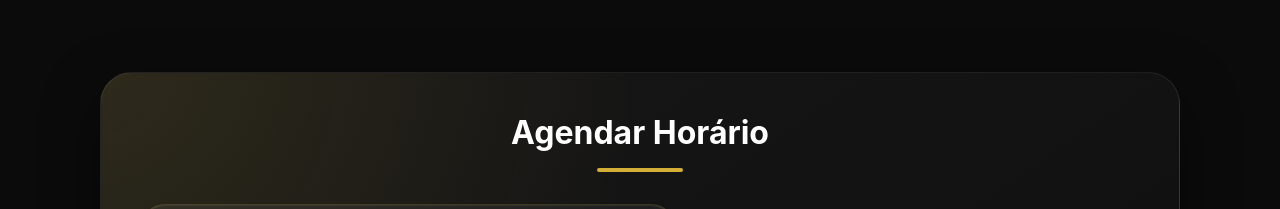
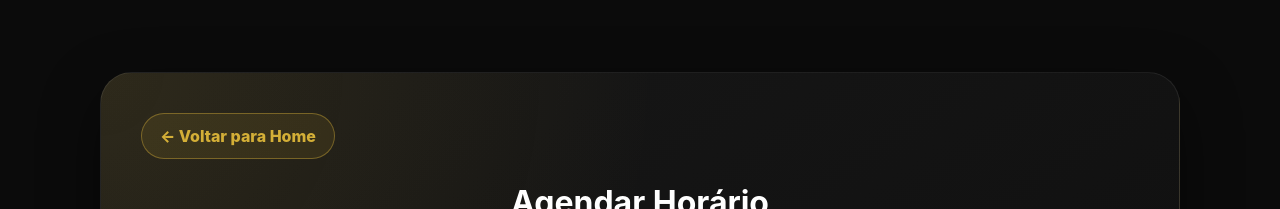
Before and after one commit to ErickLSSousa/BarberCorteFino_Front, a React (Vite) app: page /agendar in a window 1280 px wide. Shown: the top 209 px of the page. Built offline with nearby package versions, Linux system fonts and the light colour scheme; no server answers.

Commit message:
Add home navigation button

```diff
--- a/src/components/AdminLayout/AdminLayout.css
+++ b/src/components/AdminLayout/AdminLayout.css
@@ -29,6 +29,7 @@
 }
 
 .admin-nav a,
+.admin-home-link,
 .admin-logout {
     padding: 13px 15px;
     border-radius: 14px;
@@ -39,6 +40,7 @@
 
 .admin-nav a.active,
 .admin-nav a:hover,
+.admin-home-link:hover,
 .admin-logout:hover {
     background: var(--gold);
     color: #111
--- a/src/components/AdminLayout/AdminLayout.jsx
+++ b/src/components/AdminLayout/AdminLayout.jsx
@@ -1,4 +1,4 @@
-import { NavLink, Outlet, useNavigate } from "react-router-dom";
+import { Link, NavLink, Outlet, useNavigate } from "react-router-dom";
 import { authStorage } from "../../services/auth";
 import "./AdminLayout.css";
 
@@ -20,6 +20,7 @@ export default function AdminLayout() {
           <NavLink to="/admin/barbeiros">Barbeiros</NavLink>
           <NavLink to="/admin/portfolio">Portfólio</NavLink>
         </nav>
+        <Link className="admin-home-link" to="/">Voltar para Home</Link>
         <button className="admin-logout" onClick={logout}>Sair</button>
       </aside>
       <main className="admin-main"><Outlet /></main>
--- /dev/null
+++ b/src/components/BackHomeButton.css
@@ -0,0 +1,21 @@
+.back-home-button {
+  display: inline-flex;
+  align-items: center;
+  justify-content: center;
+  gap: 8px;
+  width: fit-content;
+  padding: 12px 18px;
+  border: 1px solid rgba(212, 175, 55, 0.42);
+  border-radius: 999px;
+  background: rgba(212, 175, 55, 0.1);
+  color: var(--gold);
+  font-weight: 800;
+  transition: var(--transition);
+}
+
+.back-home-button:hover {
+  background: var(--gold);
+  color: #111;
+  transform: translateY(-2px);
+  box-shadow: 0 12px 26px rgba(212, 175, 55, 0.22);
+}
--- /dev/null
+++ b/src/components/BackHomeButton.jsx
@@ -0,0 +1,10 @@
+import { Link } from "react-router-dom";
+import "./BackHomeButton.css";
+
+export default function BackHomeButton({ className = "" }) {
+  return (
+    <Link to="/" className={`back-home-button ${className}`.trim()}>
+      ← Voltar para Home
+    </Link>
+  );
+}
--- a/src/components/BookingForm/BookingForm.css
+++ b/src/components/BookingForm/BookingForm.css
@@ -274,3 +274,7 @@
     font-size: 0.95rem;
   }
 }
+
+.booking-home-button {
+  margin-bottom: 24px;
+}
--- a/src/pages/AdminLogin.jsx
+++ b/src/pages/AdminLogin.jsx
@@ -1,7 +1,8 @@
 import { useState } from "react";
-import { Link, useNavigate } from "react-router-dom";
+import { useNavigate } from "react-router-dom";
 import { adminAuthAPI } from "../services/adminAPI";
 import { authStorage } from "../services/auth";
+import BackHomeButton from "../components/BackHomeButton";
 import "./Login.css";
 
 export default function AdminLogin() {
@@ -10,5 +11,5 @@ export default function AdminLogin() {
   const [error, setError] = useState("");
   const [loading, setLoading] = useState(false);
   async function submit(e){e.preventDefault();setLoading(true);setError("");try{const {data}=await adminAuthAPI.login(form);authStorage.setAdmin(data.admin?{...data.admin,token:data.token}:data);navigate("/admin/agendamentos");}catch(err){setError(err?.response?.data?.message||"Acesso administrativo negado.");}finally{setLoading(false);}}
-  return <main className="auth-page"><section className="auth-card"><h1>Login Admin</h1><p>Área restrita para gerenciar agenda, barbeiros, preços e portfólio.</p><form className="auth-form" onSubmit={submit}>{error&&<div className="auth-error">{error}</div>}<input type="email" placeholder="E-mail do administrador" value={form.email} onChange={(e)=>setForm({...form,email:e.target.value})} required/><input type="password" placeholder="Senha" value={form.password} onChange={(e)=>setForm({...form,password:e.target.value})} required/><button disabled={loading}>{loading?"Entrando...":"Entrar como admin"}</button></form><div className="auth-links"><Link to="/">Voltar ao site</Link></div></section></main>;
+  return <main className="auth-page"><section className="auth-card"><h1>Login Admin</h1><p>Área restrita para gerenciar agenda, barbeiros, preços e portfólio.</p><form className="auth-form" onSubmit={submit}>{error&&<div className="auth-error">{error}</div>}<input type="email" placeholder="E-mail do administrador" value={form.email} onChange={(e)=>setForm({...form,email:e.target.value})} required/><input type="password" placeholder="Senha" value={form.password} onChange={(e)=>setForm({...form,password:e.target.value})} required/><button disabled={loading}>{loading?"Entrando...":"Entrar como admin"}</button></form><div className="auth-links"><BackHomeButton /></div></section></main>;
 }
--- a/src/pages/Booking.jsx
+++ b/src/pages/Booking.jsx
@@ -1,4 +1,5 @@
 import { useEffect, useState } from "react";
+import BackHomeButton from "../components/BackHomeButton";
 import {
   servicesAPI,
   barbersAPI,
@@ -111,8 +112,8 @@ export default function Booking() {
 
   return (
     <div className="booking-page container">
-      {" "}
       <div className="booking-panel">
+        <BackHomeButton className="booking-home-button" />
         <h1 className="booking-title">Agendar Horário</h1>
 
         <div className="booking-grid">
--- a/src/pages/ClientLogin.jsx
+++ b/src/pages/ClientLogin.jsx
@@ -2,6 +2,7 @@ import { useState } from "react";
 import { Link, useNavigate } from "react-router-dom";
 import { clientAuthAPI } from "../services/adminAPI";
 import { authStorage } from "../services/auth";
+import BackHomeButton from "../components/BackHomeButton";
 import "./Login.css";
 
 export default function ClientLogin() {
@@ -20,5 +21,5 @@ export default function ClientLogin() {
     finally { setLoading(false); }
   }
 
-  return <main className="auth-page"><section className="auth-card"><h1>Login do Cliente</h1><p>Acesse seus agendamentos e acompanhe seus horários.</p><form className="auth-form" onSubmit={submit}>{error && <div className="auth-error">{error}</div>}<input type="email" placeholder="E-mail" value={form.email} onChange={(e)=>setForm({...form,email:e.target.value})} required/><input type="password" placeholder="Senha" value={form.password} onChange={(e)=>setForm({...form,password:e.target.value})} required/><button disabled={loading}>{loading ? "Entrando..." : "Entrar"}</button></form><div className="auth-links"><Link to="/">Voltar ao início</Link><Link to="/agendar">Agendar sem login</Link></div></section></main>;
+  return <main className="auth-page"><section className="auth-card"><h1>Login do Cliente</h1><p>Acesse seus agendamentos e acompanhe seus horários.</p><form className="auth-form" onSubmit={submit}>{error && <div className="auth-error">{error}</div>}<input type="email" placeholder="E-mail" value={form.email} onChange={(e)=>setForm({...form,email:e.target.value})} required/><input type="password" placeholder="Senha" value={form.password} onChange={(e)=>setForm({...form,password:e.target.value})} required/><button disabled={loading}>{loading ? "Entrando..." : "Entrar"}</button></form><div className="auth-links"><BackHomeButton /><Link to="/agendar">Agendar sem login</Link></div></section></main>;
 }
--- a/src/pages/MyAppointments.jsx
+++ b/src/pages/MyAppointments.jsx
@@ -1,4 +1,5 @@
 import Header from "../components/Header/Header";
+import BackHomeButton from "../components/BackHomeButton";
 import { authStorage } from "../services/auth";
 
-export default function MyAppointments(){const client=authStorage.getClient();return <><Header/><main className="container" style={{paddingBlock:"64px"}}><section className="admin-card"><h1>Meus Agendamentos</h1>{client?<p className="muted">Olá, {client.name||client.email}. Em breve seus agendamentos serão listados aqui conforme retorno do backend.</p>:<p className="muted">Entre como cliente para acompanhar seus horários.</p>}<a className="primary-btn" style={{display:"inline-block",marginTop:20}} href={client?"/agendar":"/login"}>{client?"Novo agendamento":"Fazer login"}</a></section></main></>}
+export default function MyAppointments(){const client=authStorage.getClient();return <><Header/><main className="container" style={{paddingBlock:"64px"}}><section className="admin-card"><BackHomeButton /><h1>Meus Agendamentos</h1>{client?<p className="muted">Olá, {client.name||client.email}. Em breve seus agendamentos serão listados aqui conforme retorno do backend.</p>:<p className="muted">Entre como cliente para acompanhar seus horários.</p>}<a className="primary-btn" style={{display:"inline-block",marginTop:20}} href={client?"/agendar":"/login"}>{client?"Novo agendamento":"Fazer login"}</a></section></main></>}
```
